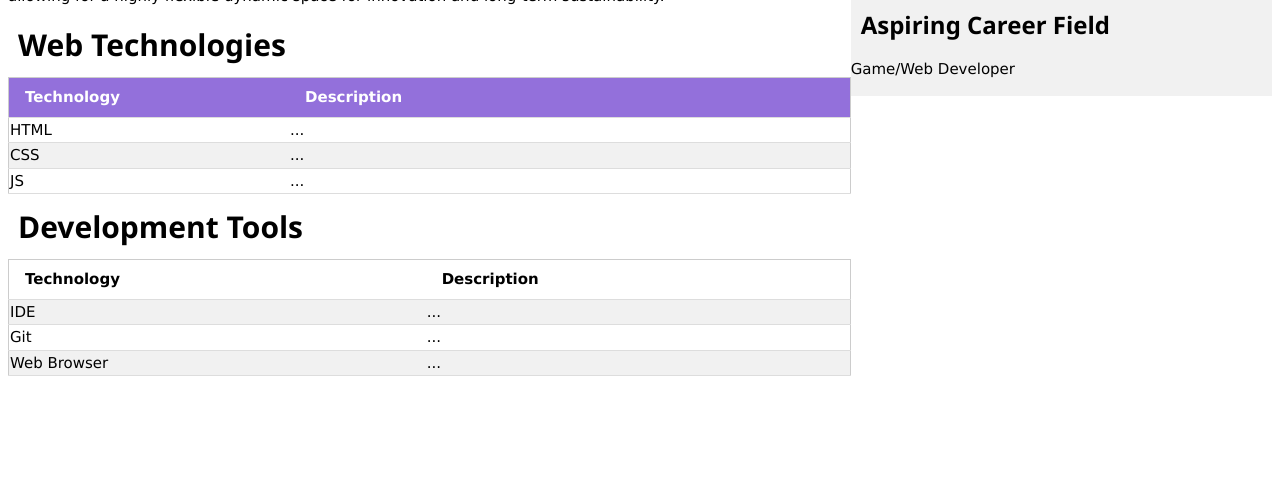
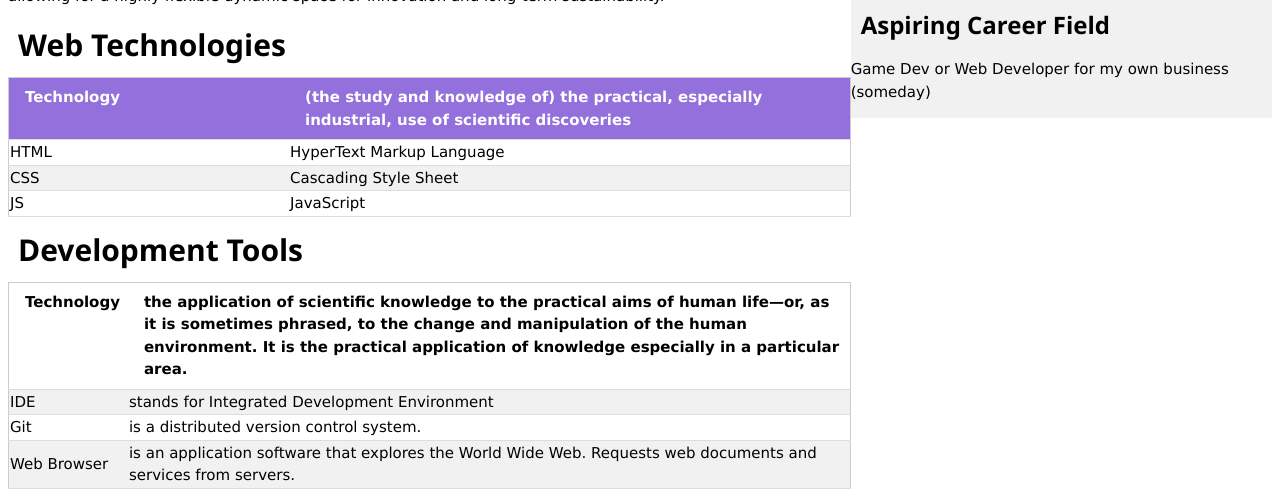
Before and after one commit to maemae1727/ISCG6420_Internet, a plain HTML site: page Week1/assets/index.html in a window 1280 px wide. Shown: the part 812-1309 px from the top of the page. Before the commit the page ends 1196 px from the top, so only its background shows below. Drawn offline with Linux system fonts and the light colour scheme.

Commit message:
Week 1 Webpage

```diff
--- a/assets/index.html
+++ b/Week1/assets/index.html
@@ -20,10 +20,10 @@
 
         <h2>Web Technologies</h2>
         <table>
-            <thead><th class="third">Technology</th><th>Description</th></thead>
-            <tr><td>HTML</td><td>...</td></tr>
-            <tr><td>CSS</td><td>...</td></tr>
-            <tr><td>JS</td><td>...</td></tr>
+            <thead><th class="third">Technology</th><th>(the study and knowledge of) the practical, especially industrial, use of scientific discoveries</th></thead>
+            <tr><td>HTML</td><td>HyperText Markup Language</td></tr>
+            <tr><td>CSS</td><td>Cascading Style Sheet</td></tr>
+            <tr><td>JS</td><td>JavaScript</td></tr>
         </table>
 
         <h2>Development Tools</h2>
@@ -31,12 +31,14 @@
         <table>
             <tr>
                 <th>Technology</th>
-                <th>Description</th>
+                <th> the application of scientific knowledge to the practical aims of human life—or,
+                    as it is sometimes phrased, to the change and manipulation of the human environment.
+                    It is the practical application of knowledge especially in a particular area.</th>
             </tr>
             <!-- Rows formatted correctly -->
-            <tr><td>IDE</td><td>...</td></tr>
-            <tr><td>Git</td><td>...</td></tr>
-            <tr><td>Web Browser</td><td>...</td></tr>
+            <tr><td>IDE</td><td>stands for Integrated Development Environment</td></tr>
+            <tr><td>Git</td><td>is a distributed version control system.</td></tr>
+            <tr><td>Web Browser</td><td>is an application software that explores the World Wide Web. Requests web documents and services from servers.</td></tr>
         </table>
     </div>
 
@@ -57,7 +59,7 @@
         <img class="image small profile-pic" src="ProfilePic.jpg" alt="Profile Picture" />
 
         <h3>Aspiring Career Field</h3>
-        <p>Game/Web Developer</p>
+        <p>Game Dev or Web Developer for my own business (someday)</p>
     </div>
 </body>
 </html>
```
Also changed, not shown: Week1/assets/ProfilePic.JPG (renamed from assets/ProfilePic.JPG), Week1/assets/computing.webp (renamed from assets/computing.webp), Week1/assets/styles.css (renamed from assets/styles.css).
